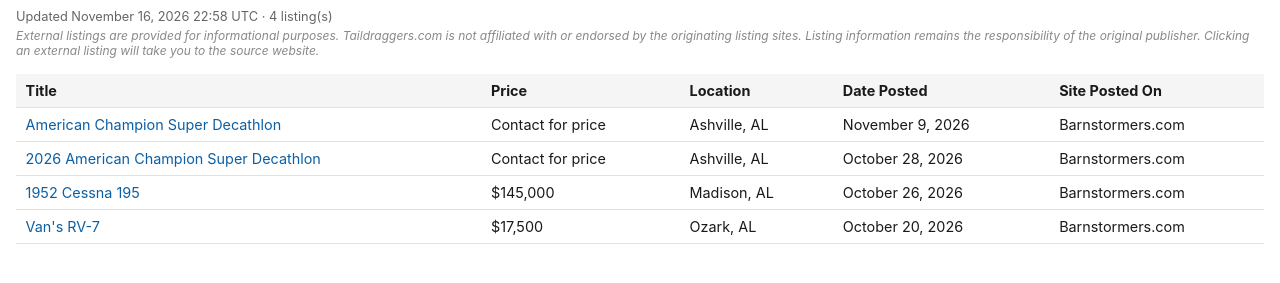
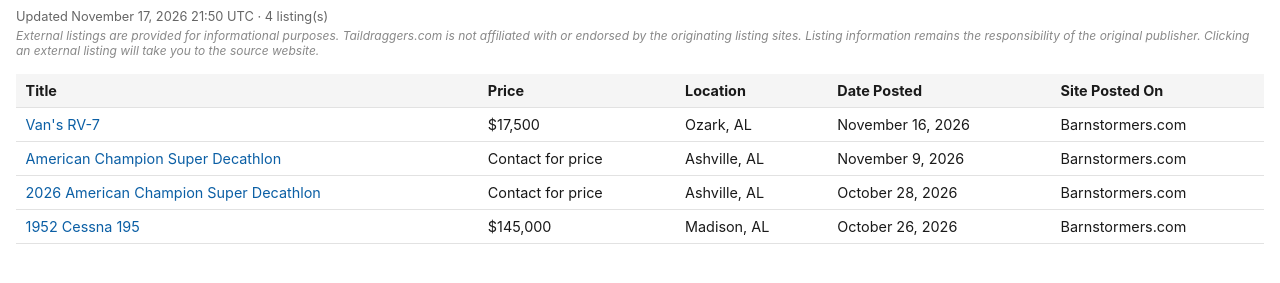
Before and after one commit to taildraggers/alabama, a plain HTML site: page docs/index.html in a window 1280 px wide. Shown: the part 43-326 px from the top of the page. Drawn offline with Linux system fonts and the light colour scheme.

Commit message:
Update Alabama listings (2026-11-17)

```diff
--- a/docs/index.html
+++ b/docs/index.html
@@ -58,17 +58,17 @@
 </head>
 <body>
   <h1>Taildragger Ads in Alabama</h1>
-  <div class="updated">Updated November 16, 2026 22:58 UTC &middot; 4 listing(s)</div>
+  <div class="updated">Updated November 17, 2026 21:50 UTC &middot; 4 listing(s)</div>
   <div class="disclaimer">External listings are provided for informational purposes. Taildraggers.com is not affiliated with or endorsed by the originating listing sites. Listing information remains the responsibility of the original publisher. Clicking an external listing will take you to the source website.</div>
   <table>
     <thead>
       <tr><th>Title</th><th>Price</th><th>Location</th><th>Date Posted</th><th>Site Posted On</th></tr>
     </thead>
     <tbody>
+        <tr><td><a href="https://www.barnstormers.com/classified-2079117-Vans-RV-7-Project.html" target="_blank" rel="noopener noreferrer">Van&#x27;s RV-7</a></td><td>$17,500</td><td>Ozark, AL</td><td>November 16, 2026</td><td>Barnstormers.com</td></tr>
         <tr><td><a href="https://www.barnstormers.com/classified-2060826-Factory-new-Super-Decathlon.html" target="_blank" rel="noopener noreferrer">American Champion Super Decathlon</a></td><td>Contact for price</td><td>Ashville, AL</td><td>November 9, 2026</td><td>Barnstormers.com</td></tr>
         <tr><td><a href="https://www.barnstormers.com/classified-2063301-2026-Super-Decathlon-Demo.html" target="_blank" rel="noopener noreferrer">2026 American Champion Super Decathlon</a></td><td>Contact for price</td><td>Ashville, AL</td><td>October 28, 2026</td><td>Barnstormers.com</td></tr>
         <tr><td><a href="https://www.barnstormers.com/classified-2025347-1952-Cessna-195.html" target="_blank" rel="noopener noreferrer">1952 Cessna 195</a></td><td>$145,000</td><td>Madison, AL</td><td>October 26, 2026</td><td>Barnstormers.com</td></tr>
-        <tr><td><a href="https://www.barnstormers.com/classified-2079117-Vans-RV-7-Project.html" target="_blank" rel="noopener noreferrer">Van&#x27;s RV-7</a></td><td>$17,500</td><td>Ozark, AL</td><td>October 20, 2026</td><td>Barnstormers.com</td></tr>
     </tbody>
   </table>
 <script>
```
